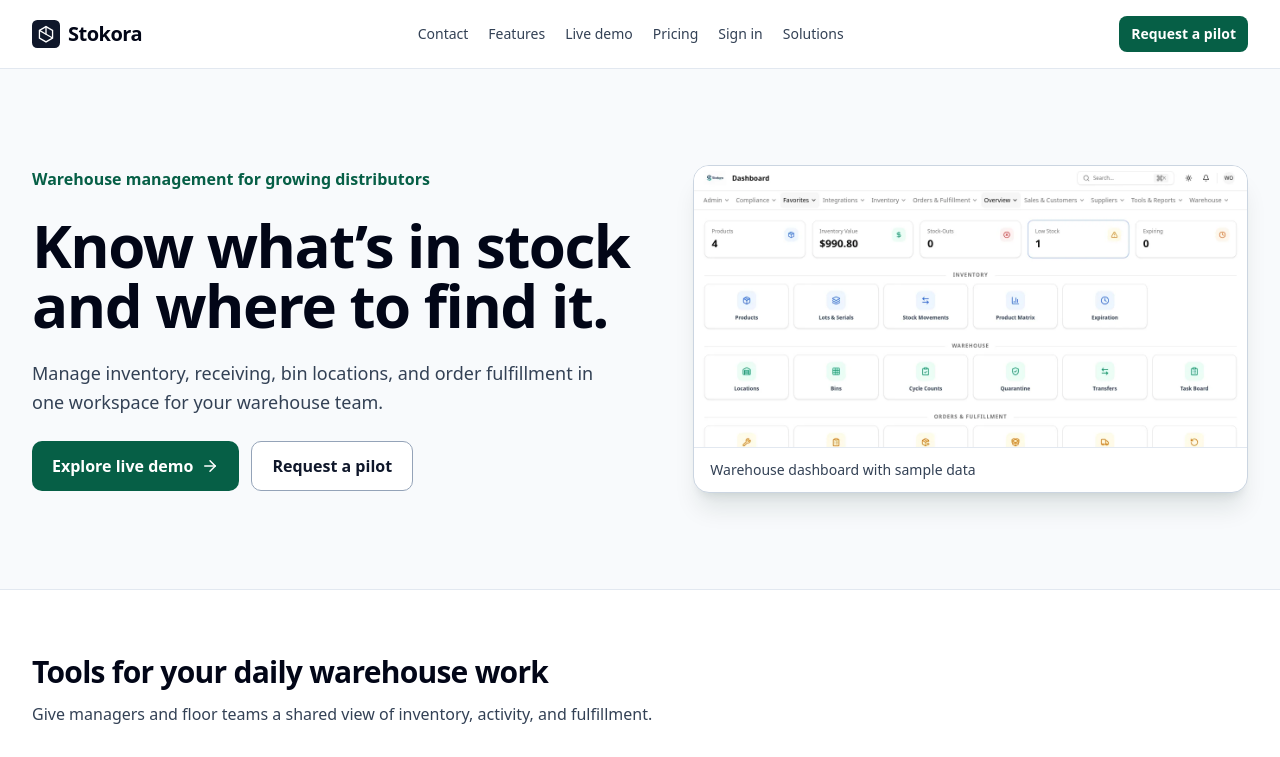
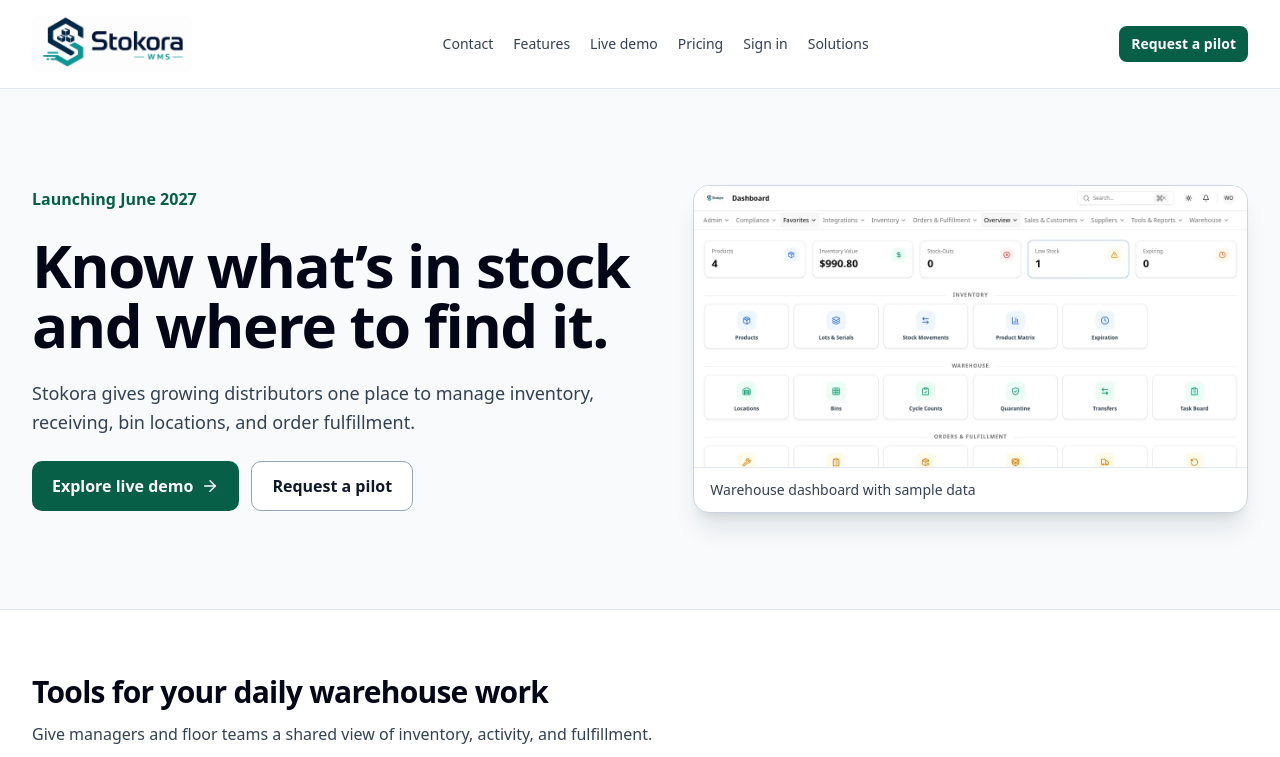
Before and after one commit to Phocas88/medtrack, a Next.js app: page / in a window 1280 px wide. Shown: the top 757 px of the page. Built offline with nearby package versions, Linux system fonts and the light colour scheme; no server answers.

Commit message:
Show the June 2027 launch date and Stokora wordmark

```diff
--- a/src/app/page.tsx
+++ b/src/app/page.tsx
@@ -9,7 +9,7 @@ import { PublicHeader } from '@/components/layout/public-header';
 
 export const metadata: Metadata = {
   title: 'Stokora WMS | Warehouse management for growing distributors',
-  description: 'Manage inventory, receiving, bin locations, cycle counts, and order fulfillment with Stokora WMS.',
+  description: 'Stokora WMS launches June 2027. Manage inventory, receiving, bin locations, cycle counts, and order fulfillment.',
   alternates: { canonical: '/' },
 };
 
@@ -47,9 +47,9 @@ export default function HomePage() {
         <section className="border-b border-slate-200 bg-slate-50">
           <div className="mx-auto grid max-w-7xl gap-10 px-5 py-16 md:grid-cols-[1.12fr_1fr] md:items-center md:py-24 lg:px-8">
             <div className="space-y-6">
-              <p className="font-semibold text-emerald-800">Warehouse management for growing distributors</p>
+              <p className="font-semibold text-emerald-800">Launching <time dateTime="2027-06">June 2027</time></p>
               <h1 className="max-w-2xl text-4xl font-bold leading-tight tracking-tight sm:text-5xl lg:text-6xl">Know what’s in stock and where to find it.</h1>
-              <p className="max-w-xl text-lg leading-relaxed text-slate-700">Manage inventory, receiving, bin locations, and order fulfillment in one workspace for your warehouse team.</p>
+              <p className="max-w-xl text-lg leading-relaxed text-slate-700">Stokora gives growing distributors one place to manage inventory, receiving, bin locations, and order fulfillment.</p>
               <div className="flex flex-wrap gap-3">
                 <Link href="/demo" className={primary}>Explore live demo <ArrowRight aria-hidden size={18} /></Link>
                 <Link href="#contact" className={secondary}>Request a pilot</Link>
--- a/src/components/layout/public-header.tsx
+++ b/src/components/layout/public-header.tsx
@@ -15,8 +15,15 @@ export function PublicHeader({ currentPath, controls }: { currentPath?: string;
   return (
     <header className="border-b border-slate-200 bg-white text-slate-950">
       <div className="mx-auto flex max-w-7xl flex-wrap items-center justify-between gap-x-5 gap-y-3 px-5 py-4 lg:px-8">
-        <Link href="/" className="flex items-center gap-2 text-xl font-semibold tracking-tight">
-          <Image src="/icon.svg" alt="" width={28} height={28} /> Stokora
+        <Link href="/" aria-label="Stokora" className="flex h-12 w-36 shrink-0 items-center justify-center overflow-hidden rounded-sm focus-visible:outline focus-visible:outline-2 focus-visible:outline-offset-2 sm:h-14 sm:w-40">
+          <Image
+            src="/stokora-logo.png"
+            alt="Stokora WMS"
+            width={1536}
+            height={1024}
+            sizes="(min-width: 640px) 176px, 160px"
+            className="h-auto w-[110%] max-w-none shrink-0"
+          />
         </Link>
         <Link href="/#contact" className="order-2 rounded-md bg-emerald-800 px-3 py-2 text-sm font-semibold text-white hover:bg-emerald-900 lg:order-3">
           Request a pilot
```
Also changed, not shown: 1 other file (tests, documents, lock files or other folders).
